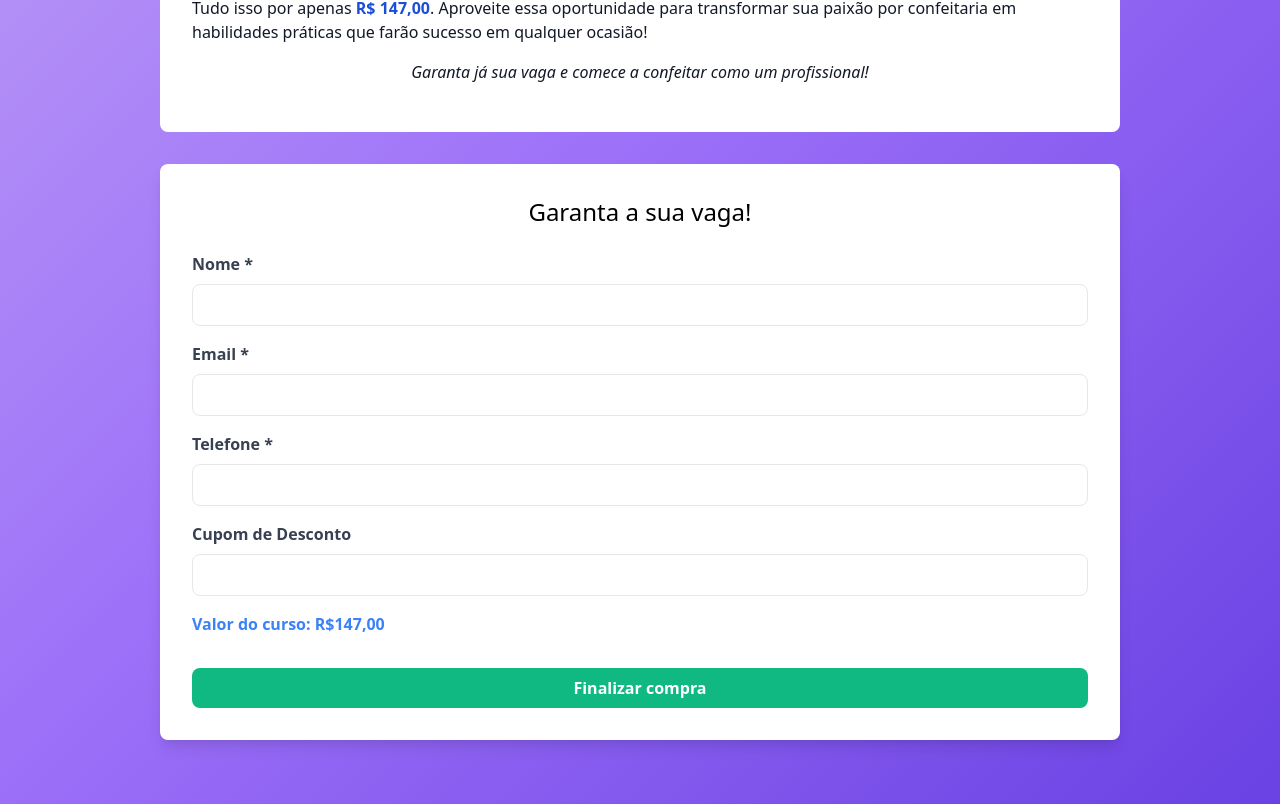
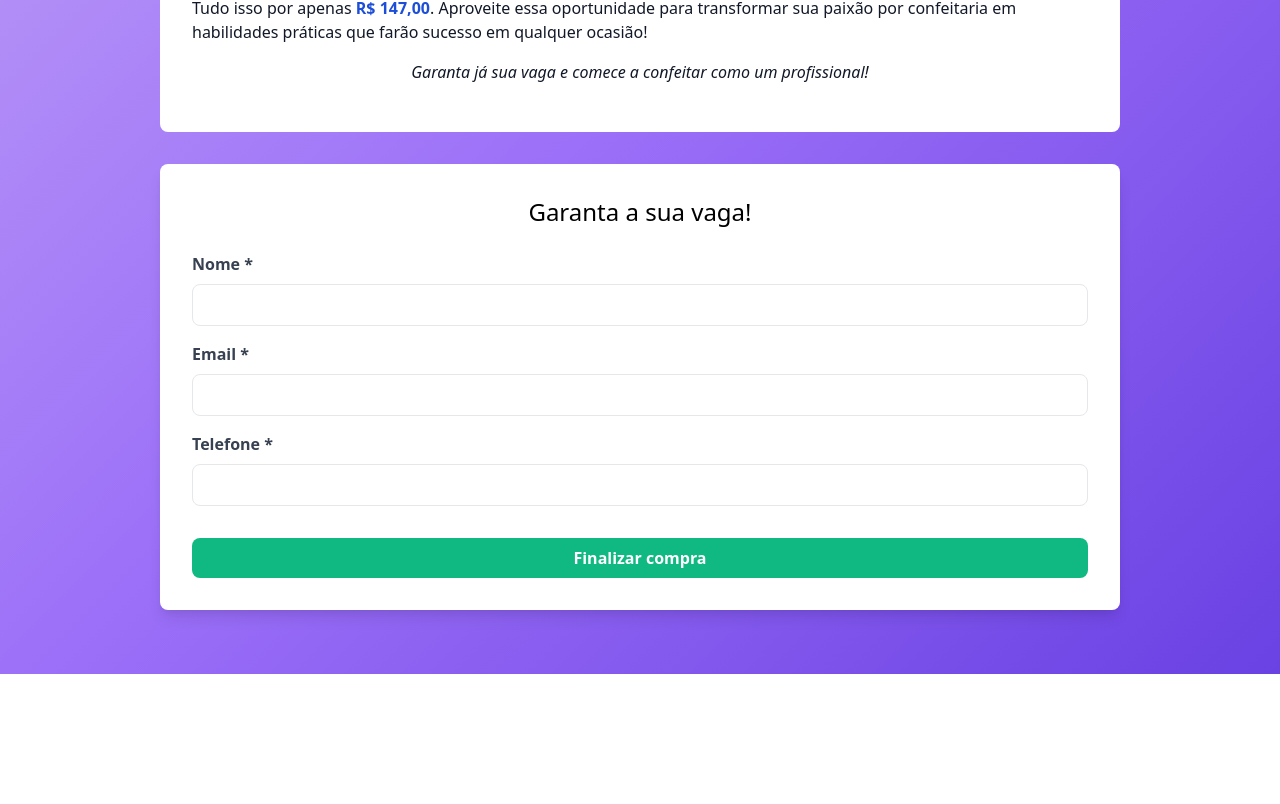
Before and after one commit to leticiazlopes/letsbrownie-ls, a Next.js app: page /curso in a window 1280 px wide. Shown: the part 519-1323 px from the top of the page. After the commit the page ends 1193 px from the top, so only its background shows below. Built offline with nearby package versions, Linux system fonts and the light colour scheme.

Commit message:
:sparkles: feat: faz regex aceitar email acadêmico

```diff
--- a/src/app/components-curso/Forms.jsx
+++ b/src/app/components-curso/Forms.jsx
@@ -6,14 +6,14 @@ export default function Forms() {
   const [nome, setNome] = useState('');
   const [email, setEmail] = useState('');
   const [telefone, setTelefone] = useState('');
-  const [cupom, setCupom] = useState('');
   const [message, setMessage] = useState('');
 
   const validateForm = (e) => {
     e.preventDefault(); // impede o envio do formulário
 
     // Regex para validar o email e telefone
-    const emailRegex = /^[a-z0-9.]+@[a-z0-9]+\.[a-z]{2,3}(\.[a-z]{2,3})?$/i;
+    const emailRegex = /^[a-zA-Z0-9._%+-]+@[a-zA-Z0-9.-]+\.(com|org|net|edu\.br|edu|info|io)$/;
+
     const telefoneRegex = /^[0-9]{10,11}$/;
 
     if (!emailRegex.test(email)) {
@@ -30,7 +30,7 @@ export default function Forms() {
     // Enviando os dados para o Supabase
     const { data, error } = await supabase
       .from('info_supabase')
-      .insert([{ nome, email, telefone, cupom: cupom || null }]);
+      .insert([{ nome, email, telefone}]);
 
     if (error) {
       console.error('Erro ao inserir dados:', error);
@@ -42,7 +42,6 @@ export default function Forms() {
       setNome('');
       setEmail('');
       setTelefone('');
-      setCupom('');
     }
   };
 
@@ -86,19 +85,6 @@ export default function Forms() {
             onChange={(e) => setTelefone(e.target.value)}
           />
         </div>
-        <div className="mb-4">
-          <label htmlFor="cupom" className="block text-gray-700 font-semibold mb-2">Cupom de Desconto</label>
-          <input
-            type="text"
-            id="cupom"
-            name="cupom"
-            className="w-full px-4 py-2 border rounded-lg focus:outline-none focus:ring-2 focus:ring-blue-500"
-            value={cupom}
-            onChange={(e) => setCupom(e.target.value)}
-          />
-        </div>
-
-        <p className="font-semibold text-blue-500 mb-4">Valor do curso: <span id="preco-original">R$147,00</span></p>
         <p className="text-red-500">{message}</p>
         <button type="submit" className="w-full bg-green-500 text-white font-semibold py-2 px-4 mt-4 rounded-lg hover:bg-green-600 focus:outline-none focus:ring-2 focus:ring-blue-500">
           Finalizar compra
```
